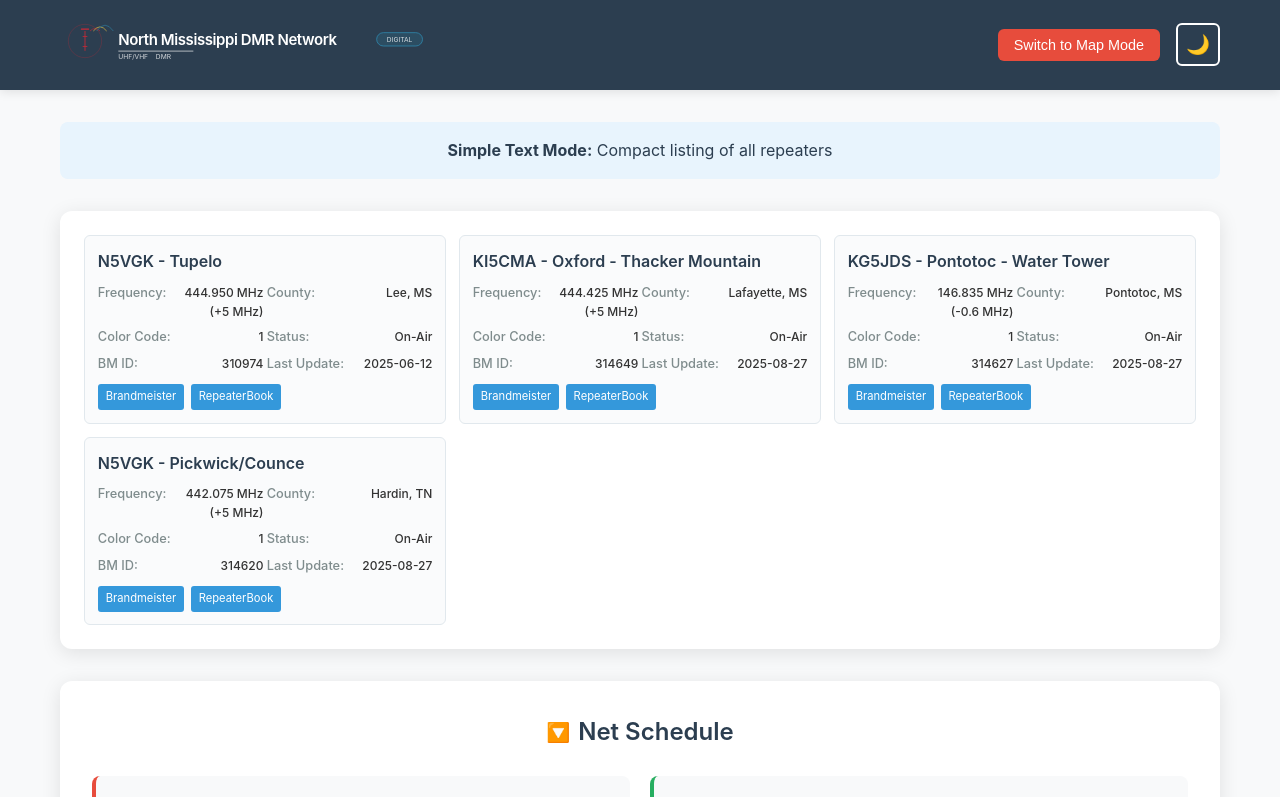
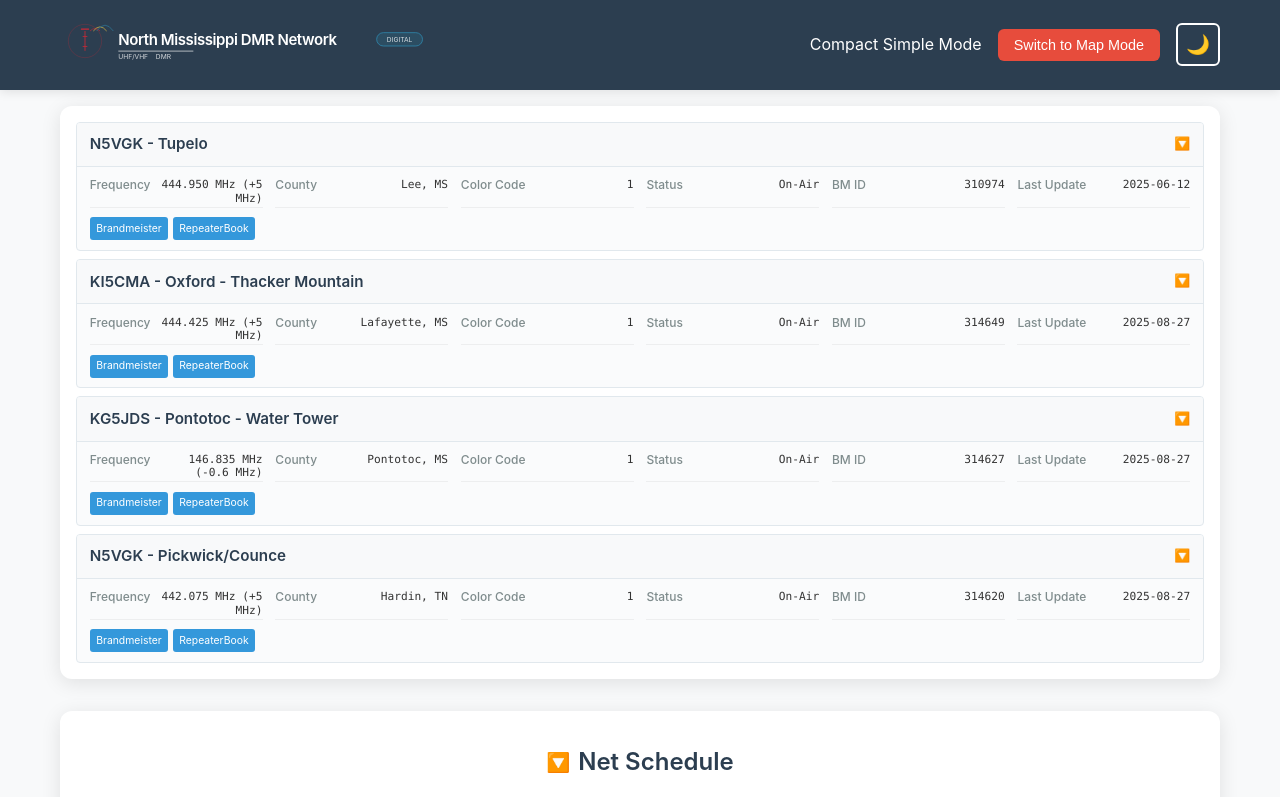
Before and after one commit to abcleanonme/msdmr-website, a plain HTML site: page index.html in a window 1280 px wide. Both pictures are taken after a click on the button "Switch to Simple Mode". Shown: the top 797 px of the page. Drawn offline with nearby package versions, Linux system fonts and the light colour scheme.

Commit message:
Update index.html

```diff
--- a/index.html
+++ b/index.html
@@ -136,16 +136,11 @@
         }
 
         main {
-            padding: 2rem 0;
+            padding: 1rem 0;
         }
 
         .mode-indicator {
-            text-align: center;
-            margin-bottom: 2rem;
-            padding: 1rem;
-            background: var(--bg-highlight);
-            border-radius: 8px;
-            color: var(--text-light);
+            display: none;
         }
 
         #mapContainer {
@@ -165,65 +160,97 @@
             background: var(--bg-secondary);
             border-radius: 12px;
             box-shadow: 0 4px 20px var(--shadow);
-            padding: 1.5rem;
+            padding: 1rem;
         }
 
         .repeater-list {
             display: grid;
-            grid-template-columns: repeat(auto-fit, minmax(280px, 1fr));
-            gap: 0.8rem;
+            grid-template-columns: 1fr;
+            gap: 0.5rem;
         }
 
         .repeater-card {
             border: 1px solid var(--border-color);
-            border-radius: 6px;
-            padding: 0.8rem;
+            border-radius: 4px;
             background: var(--bg-tertiary);
             transition: all 0.3s ease;
+            overflow: hidden;
         }
 
-        .repeater-card:hover {
-            box-shadow: 0 2px 8px var(--shadow);
-            transform: translateY(-1px);
+        .repeater-card.collapsed .repeater-details,
+        .repeater-card.collapsed .repeater-links {
+            display: none;
+        }
+
+        .repeater-header {
+            display: flex;
+            justify-content: space-between;
+            align-items: center;
+            padding: 0.6rem 0.8rem;
+            cursor: pointer;
+            user-select: none;
+            background: var(--bg-color);
+            border-bottom: 1px solid var(--border-color);
+        }
+
+        .repeater-header:hover {
+            background: var(--bg-highlight);
         }
 
         .repeater-title {
-            font-size: 1rem;
+            font-size: 0.95rem;
             font-weight: 600;
             color: var(--text-light);
-            margin-bottom: 0.4rem;
+            margin: 0;
+        }
+
+        .repeater-toggle {
+            font-size: 0.8rem;
+            color: var(--text-secondary);
+            transition: transform 0.3s ease;
+        }
+
+        .repeater-toggle.collapsed {
+            transform: rotate(-90deg);
+        }
+
+        .repeater-content {
+            padding: 0.6rem 0.8rem;
         }
 
         .repeater-details {
             display: grid;
-            grid-template-columns: 1fr 1fr;
-            gap: 0.2rem;
-            margin: 0.4rem 0;
-            font-size: 0.8rem;
+            grid-template-columns: repeat(auto-fit, minmax(120px, 1fr));
+            gap: 0.3rem 0.8rem;
+            margin-bottom: 0.6rem;
+            font-size: 0.75rem;
+            line-height: 1.2;
         }
 
         .detail-item {
             display: flex;
             justify-content: space-between;
             padding: 0.1rem 0;
+            border-bottom: 1px solid rgba(0,0,0,0.05);
         }
 
         .detail-label {
             font-weight: 500;
             color: var(--text-secondary);
+            white-space: nowrap;
         }
 
         .detail-value {
             color: var(--text-primary);
             font-weight: 500;
             text-align: right;
-            font-size: 0.75rem;
+            font-size: 0.7rem;
+            font-family: 'SF Mono', 'Monaco', monospace;
         }
 
         .repeater-links {
-            margin-top: 0.5rem;
             display: flex;
-            gap: 0.4rem;
+            gap: 0.3rem;
             flex-wrap: wrap;
         }
 
@@ -231,10 +258,11 @@
             background: var(--btn-primary);
             color: white;
             text-decoration: none;
-            padding: 0.25rem 0.5rem;
+            padding: 0.2rem 0.4rem;
             border-radius: 3px;
-            font-size: 0.7rem;
+            font-size: 0.65rem;
             transition: all 0.3s ease;
+            white-space: nowrap;
         }
 
         .link-btn:hover {
@@ -303,8 +331,14 @@
 
         .net-grid {
             display: grid;
-            grid-template-columns: repeat(auto-fit, minmax(350px, 1fr));
+            grid-template-columns: 1fr;
             gap: 1.2rem;
+        }
+
+        @media (min-width: 768px) {
+            .net-grid {
+                grid-template-columns: repeat(auto-fit, minmax(300px, 1fr));
+            }
         }
 
         .net-card {
@@ -693,6 +727,7 @@
                     </svg>
                 </div>
                 <div class="controls">
+                    <div id="modeInfo" class="mode-info">Interactive Map Mode</div>
                     <button id="modeToggle" class="toggle-btn">Switch to Simple Mode</button>
                     <button id="darkModeToggle" class="dark-mode-toggle" title="Toggle Dark Mode">🌙</button>
                 </div>
@@ -702,10 +737,6 @@
 
     <main>
         <div class="container">
-            <div id="modeIndicator" class="mode-indicator">
-                <strong>Interactive Map Mode:</strong> Click on repeater markers for detailed information
-            </div>
-
             <div id="mapContainer">
                 <div id="map"></div>
             </div>
@@ -1059,6 +1090,18 @@
             localStorage.setItem(`section-${sectionId}`, isCollapsed ? 'collapsed' : 'expanded');
         }
 
+        // Toggle repeater card in simple mode
+        function toggleRepeaterCard(cardElement) {
+            const toggle = cardElement.querySelector('.repeater-toggle');
+            cardElement.classList.toggle('collapsed');
+            toggle.classList.toggle('collapsed');
+
+            // Save state
+            const repeaterId = cardElement.dataset.repeaterId;
+            const isCollapsed = cardElement.classList.contains('collapsed');
+            localStorage.setItem(`repeater-${repeaterId}`, isCollapsed ? 'collapsed' : 'expanded');
+        }
+
         // Restore section states from localStorage
         function restoreSectionStates() {
             ['netSection', 'talkgroupSection', 'resourcesSection'].forEach(sectionId => {
@@ -1069,6 +1112,24 @@
                     section.classList.add('collapsed');
                     toggle.classList.add('collapsed');
                 }
+            });
+        }
+
+        // Header scroll behavior
+        function initScrollBehavior() {
+            let lastScrollTop = 0;
+            const header = document.querySelector('header');
+
+            window.addEventListener('scroll', () => {
+                const scrollTop = window.pageYOffset || document.documentElement.scrollTop;
+
+                if (scrollTop > 100) {
+                    header.classList.add('collapsed');
+                } else {
+                    header.classList.remove('collapsed');
+                }
+
+                lastScrollTop = scrollTop;
             });
         }
         function initDarkMode() {
@@ -1135,35 +1196,40 @@
             repeaters.forEach(repeater => {
                 const card = document.createElement('div');
                 card.className = 'repeater-card';
+                card.dataset.repeaterId = repeater.id;
 
                 const bmLink = `https://brandmeister.network/?page=repeater&id=${repeater.bmId}`;
                 const rbLink = `https://www.repeaterbook.com/repeaters/details.php?state_id=${repeater.rbId.includes('_') ? repeater.rbId.split('_')[0] : (repeater.county.includes('TN') ? '47' : '28')}&ID=${repeater.rbId.includes('_') ? repeater.rbId.split('_')[1] : repeater.rbId}`;
 
                 card.innerHTML = `
+                    <div class="repeater-header" onclick="toggleRepeaterCard(this.parentElement)">
                         <div class="repeater-title">${repeater.callsign} - ${repeater.location}</div>
+                        <div class="repeater-toggle">🔽</div>
+                    </div>
+                    <div class="repeater-content">
                         <div class="repeater-details">
                             <div class="detail-item">
-                            <span class="detail-label">Frequency:</span>
+                                <span class="detail-label">Frequency</span>
                                 <span class="detail-value">${repeater.frequency}</span>
                             </div>
                             <div class="detail-item">
-                            <span class="detail-label">County:</span>
+                                <span class="detail-label">County</span>
                                 <span class="detail-value">${repeater.county}</span>
                             </div>
                             <div class="detail-item">
-                            <span class="detail-label">Color Code:</span>
+                                <span class="detail-label">Color Code</span>
                                 <span class="detail-value">${repeater.colorCode}</span>
                             </div>
                             <div class="detail-item">
-                            <span class="detail-label">Status:</span>
+                                <span class="detail-label">Status</span>
                                 <span class="detail-value">${repeater.status}</span>
                             </div>
                             <div class="detail-item">
-                            <span class="detail-label">BM ID:</span>
+                                <span class="detail-label">BM ID</span>
                                 <span class="detail-value">${repeater.bmId}</span>
                             </div>
                             <div class="detail-item">
-                            <span class="detail-label">Last Update:</span>
+                                <span class="detail-label">Last Update</span>
                                 <span class="detail-value">${repeater.lastUpdate}</span>
                             </div>
                         </div>
@@ -1171,9 +1237,17 @@
                             <a href="${bmLink}" class="link-btn" target="_blank">Brandmeister</a>
                             <a href="${rbLink}" class="link-btn" target="_blank">RepeaterBook</a>
                         </div>
+                    </div>
                 `;
 
                 container.appendChild(card);
+
+                // Restore collapsed state
+                const savedState = localStorage.getItem(`repeater-${repeater.id}`);
+                if (savedState === 'collapsed') {
+                    card.classList.add('collapsed');
+                    card.querySelector('.repeater-toggle').classList.add('collapsed');
+                }
             });
         }
 
@@ -1181,14 +1255,14 @@
         document.getElementById('modeToggle').addEventListener('click', function() {
             const mapContainer = document.getElementById('mapContainer');
             const simpleMode = document.getElementById('simpleMode');
-            const modeIndicator = document.getElementById('modeIndicator');
+            const modeInfo = document.getElementById('modeInfo');
             const toggleBtn = document.getElementById('modeToggle');
 
             if (isMapMode) {
                 // Switch to simple mode
                 mapContainer.classList.add('hidden');
                 simpleMode.classList.remove('hidden');
-                modeIndicator.innerHTML = '<strong>Simple Text Mode:</strong> Compact listing of all repeaters';
+                modeInfo.textContent = 'Compact Simple Mode';
                 toggleBtn.textContent = 'Switch to Map Mode';
                 toggleBtn.classList.add('active');
                 isMapMode = false;
@@ -1196,7 +1270,7 @@
                 // Switch to map mode
                 mapContainer.classList.remove('hidden');
                 simpleMode.classList.add('hidden');
-                modeIndicator.innerHTML = '<strong>Interactive Map Mode:</strong> Click on repeater markers for detailed information';
+                modeInfo.textContent = 'Interactive Map Mode';
                 toggleBtn.textContent = 'Switch to Simple Mode';
                 toggleBtn.classList.remove('active');
                 isMapMode = true;
@@ -1213,6 +1287,7 @@
         // Initialize everything when page loads
         document.addEventListener('DOMContentLoaded', function() {
             initDarkMode();
+            initScrollBehavior();
             initMap();
             generateSimpleCards();
             generateNetCards();
```
Lines whose indentation alone changed are shown as unchanged.
